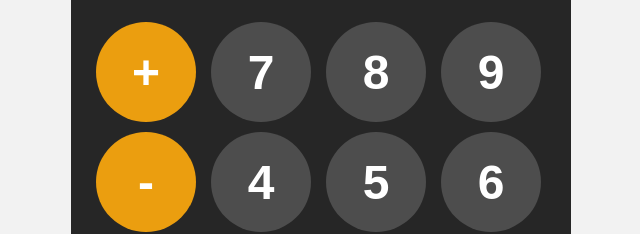
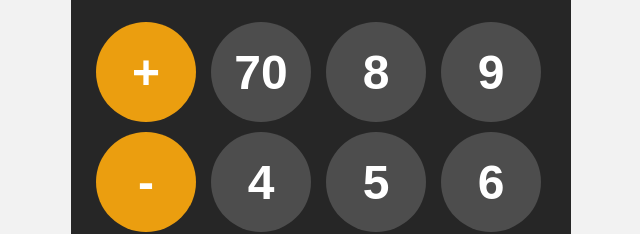
Before and after one commit to Taniya-Jeraldin/calculator, a plain HTML site: page index.html in a window 1280 px wide. Shown: the part 174-408 px from the top of the page, 319-959 px from the left. Drawn offline with Linux system fonts and the light colour scheme.

Commit message:
calculator

```diff
--- a/index.html
+++ b/index.html
@@ -13,7 +13,7 @@
         <input id="display" readonly>
         <div id="keys">
           <button onclick="appendToDisplay('+')" class="operator-btn">+</button>
-          <button onclick="appendToDisplay('7')">7</button>
+          <button onclick="appendToDisplay('7')">70</button>
           <button onclick="appendToDisplay('8')">8</button>
           <button onclick="appendToDisplay('9')">9</button>
           <button onclick="appendToDisplay('-')" class="operator-btn">-</button>
```
